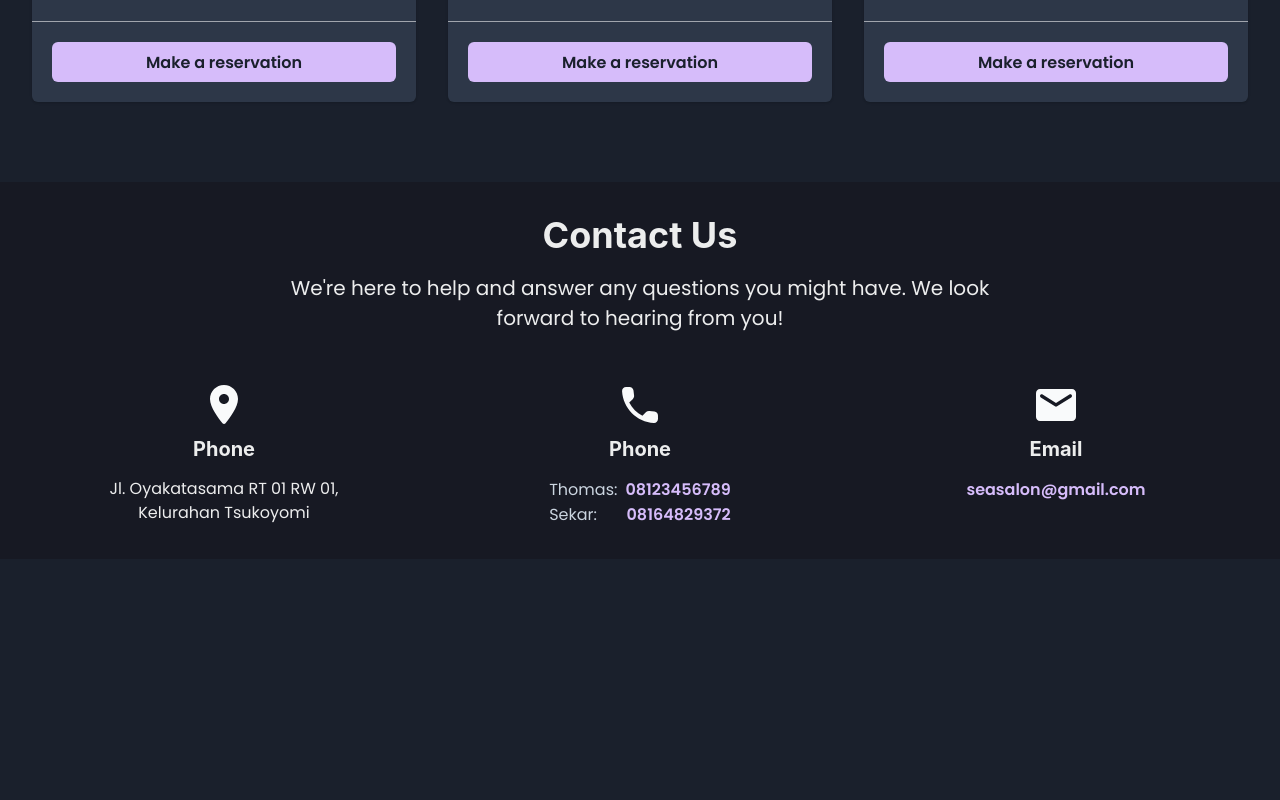
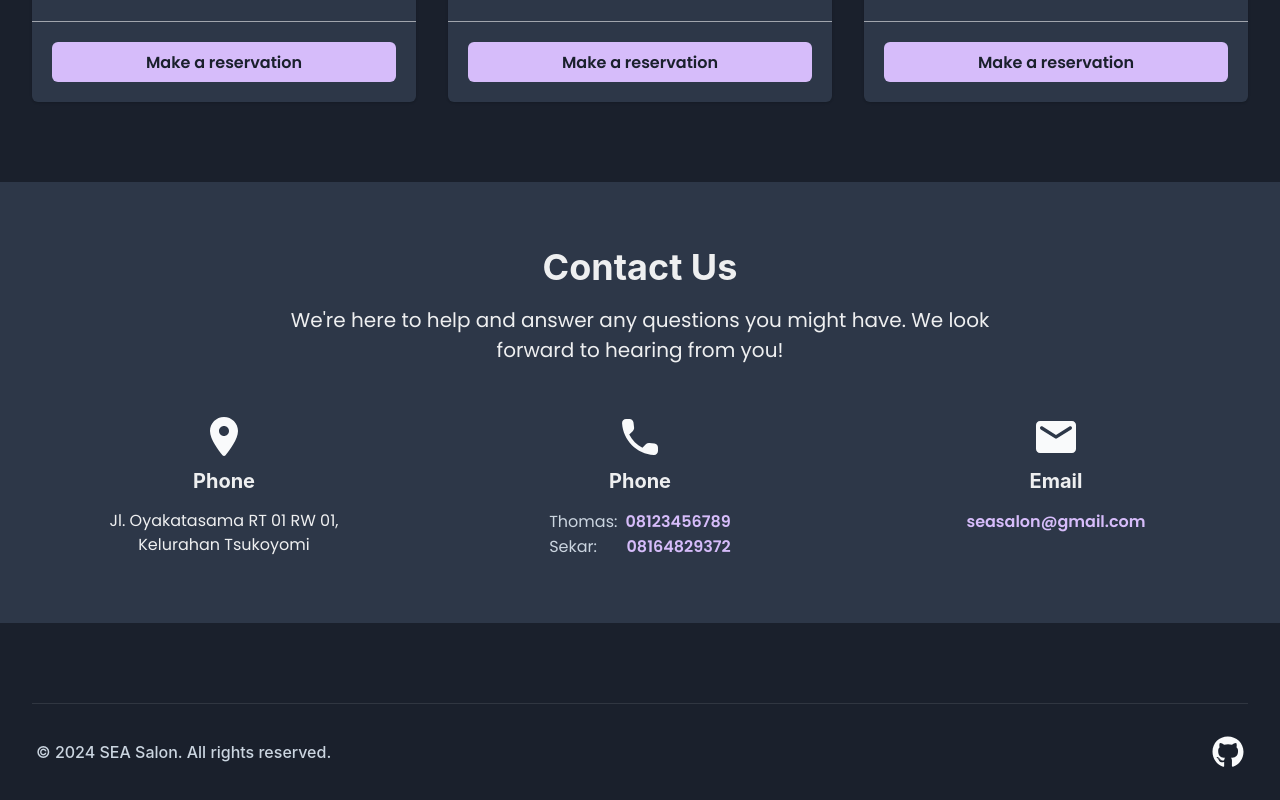
Before and after one commit to mdayat/sea-salon, a Next.js app: page / in a window 1280 px wide. Shown: the part 1553-2353 px from the top of the page. Before the commit the page ends 2112 px from the top, so only its background shows below. Built offline with nearby package versions, Linux system fonts and the light colour scheme.

Commit message:
feat: create Footer section

```diff
--- a/src/components/ContactUs.tsx
+++ b/src/components/ContactUs.tsx
@@ -8,8 +8,8 @@
 export function ContactUs() {
   return (
     <div className="mt-2 pt-14 md:pt-[72px]">
-      <Box backgroundColor="gray.900" className="px-8">
-        <section id="contact-us" className="max-w-screen-xl mx-auto py-8">
+      <Box backgroundColor="gray.700" className="px-8">
+        <section id="contact-us" className="max-w-screen-xl mx-auto py-16">
           <Heading as="h2" size="xl" className="text-center mb-4">
             Contact Us
           </Heading>
--- /dev/null
+++ b/src/components/Footer.tsx
@@ -0,0 +1,22 @@
+import Link from "next/link";
+import { Divider, Text } from "@chakra-ui/react";
+import { GithubIcon } from "./icons/GithubIcon";
+
+export function Footer() {
+  const fullYear = new Date().getFullYear();
+
+  return (
+    <footer className="max-w-screen-xl px-8 mx-auto mt-16 md:mt-20">
+      <Divider />
+      <div className="flex justify-between items-center gap-x-8 my-8 px-1">
+        <Text color="gray.300" className="font-medium">
+          &copy; {fullYear} SEA Salon. All rights reserved.
+        </Text>
+
+        <Link href="https://github.com/mdayat" rel="noopener" target="_blank">
+          <GithubIcon className="fill-gray-50 w-8 h-8" />
+        </Link>
+      </div>
+    </footer>
+  );
+}
--- /dev/null
+++ b/src/components/icons/GithubIcon.tsx
@@ -0,0 +1,13 @@
+import type { ComponentPropsWithRef } from "react";
+
+export function GithubIcon({ className }: ComponentPropsWithRef<"svg">) {
+  return (
+    <svg
+      className={className}
+      xmlns="http://www.w3.org/2000/svg"
+      viewBox="0 0 496 512"
+    >
+      <path d="M165.9 397.4c0 2-2.3 3.6-5.2 3.6-3.3.3-5.6-1.3-5.6-3.6 0-2 2.3-3.6 5.2-3.6 3-.3 5.6 1.3 5.6 3.6zm-31.1-4.5c-.7 2 1.3 4.3 4.3 4.9 2.6 1 5.6 0 6.2-2s-1.3-4.3-4.3-5.2c-2.6-.7-5.5.3-6.2 2.3zm44.2-1.7c-2.9.7-4.9 2.6-4.6 4.9.3 2 2.9 3.3 5.9 2.6 2.9-.7 4.9-2.6 4.6-4.6-.3-1.9-3-3.2-5.9-2.9zM244.8 8C106.1 8 0 113.3 0 252c0 110.9 69.8 205.8 169.5 239.2 12.8 2.3 17.3-5.6 17.3-12.1 0-6.2-.3-40.4-.3-61.4 0 0-70 15-84.7-29.8 0 0-11.4-29.1-27.8-36.6 0 0-22.9-15.7 1.6-15.4 0 0 24.9 2 38.6 25.8 21.9 38.6 58.6 27.5 72.9 20.9 2.3-16 8.8-27.1 16-33.7-55.9-6.2-112.3-14.3-112.3-110.5 0-27.5 7.6-41.3 23.6-58.9-2.6-6.5-11.1-33.3 2.6-67.9 20.9-6.5 69 27 69 27 20-5.6 41.5-8.5 62.8-8.5s42.8 2.9 62.8 8.5c0 0 48.1-33.6 69-27 13.7 34.7 5.2 61.4 2.6 67.9 16 17.7 25.8 31.5 25.8 58.9 0 96.5-58.9 104.2-114.8 110.5 9.2 7.9 17 22.9 17 46.4 0 33.7-.3 75.4-.3 83.6 0 6.5 4.6 14.4 17.3 12.1C428.2 457.8 496 362.9 496 252 496 113.3 383.5 8 244.8 8zM97.2 352.9c-1.3 1-1 3.3.7 5.2 1.6 1.6 3.9 2.3 5.2 1 1.3-1 1-3.3-.7-5.2-1.6-1.6-3.9-2.3-5.2-1zm-10.8-8.1c-.7 1.3.3 2.9 2.3 3.9 1.6 1 3.6.7 4.3-.7.7-1.3-.3-2.9-2.3-3.9-2-.6-3.6-.3-4.3.7zm32.4 35.6c-1.6 1.3-1 4.3 1.3 6.2 2.3 2.3 5.2 2.6 6.5 1 1.3-1.3.7-4.3-1.3-6.2-2.2-2.3-5.2-2.6-6.5-1zm-11.4-14.7c-1.6 1-1.6 3.6 0 5.9 1.6 2.3 4.3 3.3 5.6 2.3 1.6-1.3 1.6-3.9 0-6.2-1.4-2.3-4-3.3-5.6-2z" />
+    </svg>
+  );
+}
--- a/src/pages/_app.tsx
+++ b/src/pages/_app.tsx
@@ -5,6 +5,8 @@
 import type { NextPage } from "next";
 
 import { Navbar } from "../components/Navbar";
+import { Hero } from "../components/Hero";
+import { Footer } from "../components/Footer";
 import { theme } from "../libs/chakraui";
 import "../styles/globals.css";
 
@@ -32,7 +34,9 @@
       return (
         <>
           <Navbar />
+          <Hero />
           <main className="font-poppins">{page}</main>
+          <Footer />
         </>
       );
     });
--- a/src/pages/index.tsx
+++ b/src/pages/index.tsx
@@ -1,11 +1,9 @@
-import { Hero } from "../components/Hero";
 import { OurServices } from "../components/OurServices";
 import { ContactUs } from "../components/ContactUs";
 
 export default function Home() {
   return (
     <>
-      <Hero />
       <OurServices />
       <ContactUs />
     </>
```
